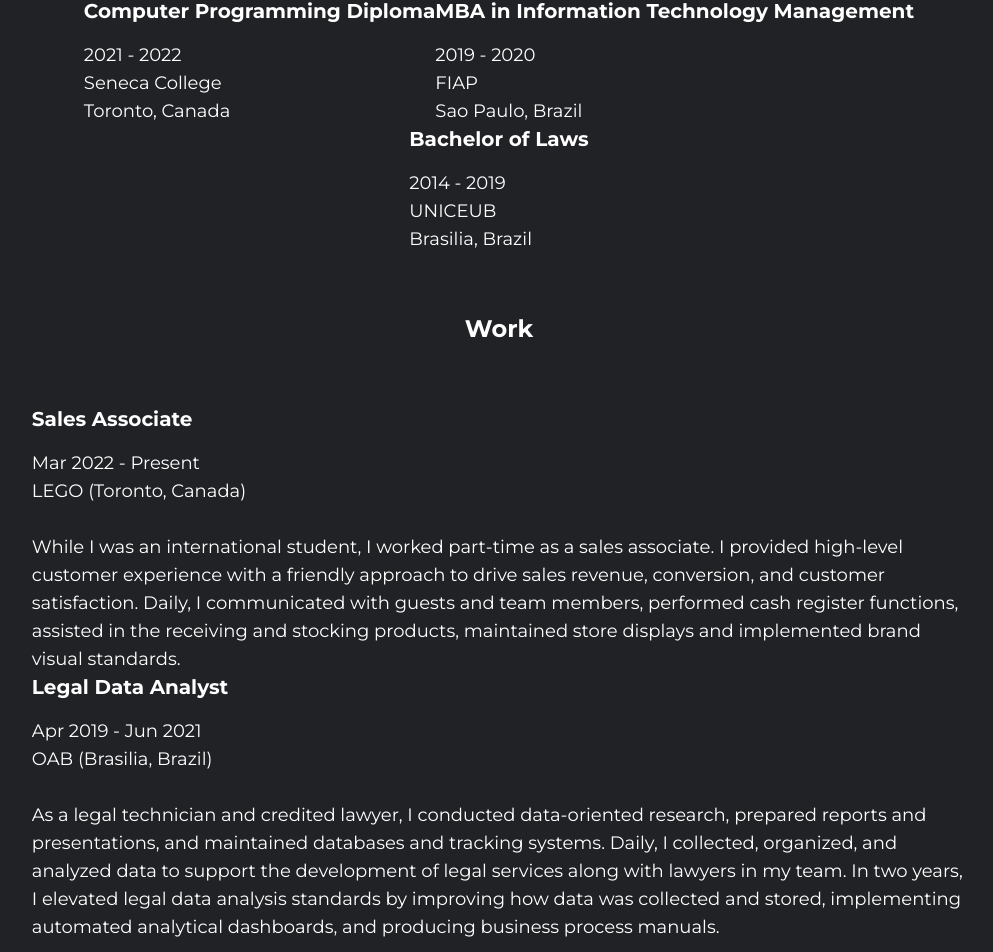
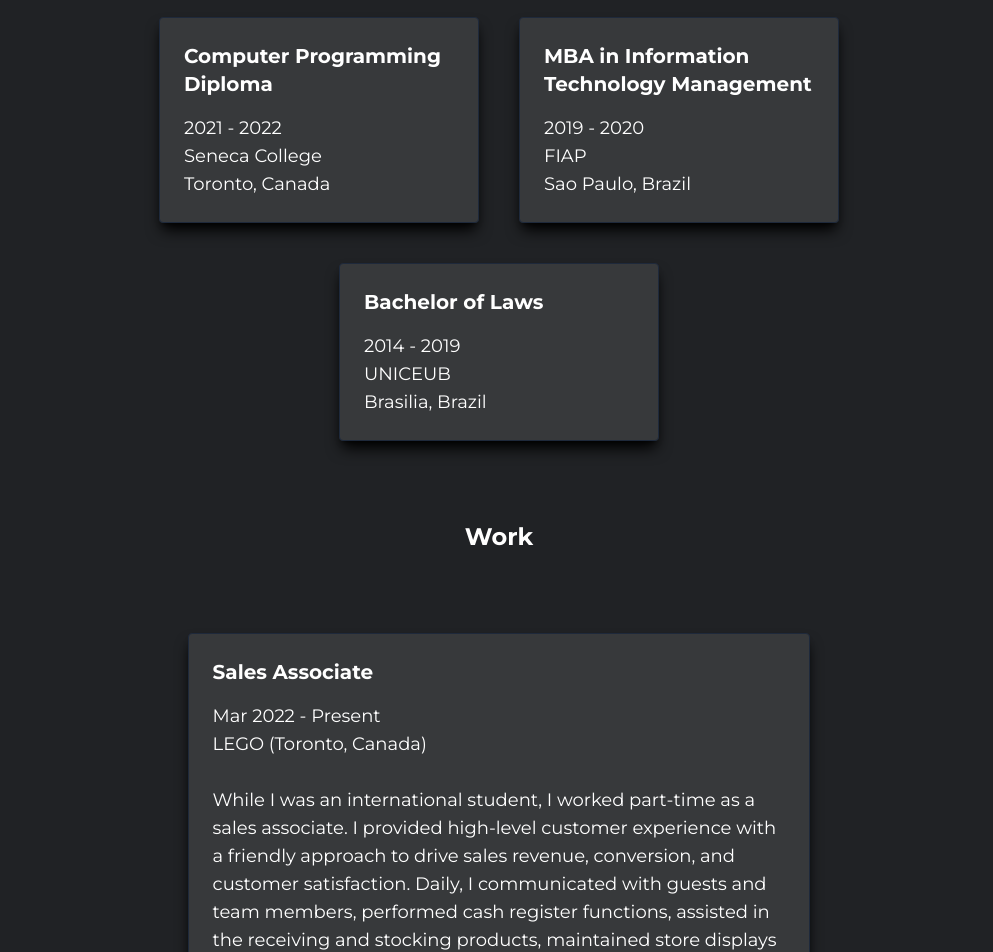
Before and after one commit to fmeneses-graca/my-website, a Next.js app: page / in a window 1280 px wide. Shown: the part 1935-2887 px from the top of the page, without its empty margins (181-1174 px from the left). Built offline with nearby package versions, Linux system fonts and the light colour scheme.

Commit message:
Change experience cards to new component style

```diff
--- a/components/experience.js
+++ b/components/experience.js
@@ -8,16 +8,16 @@ export default function Experience() {
             <h2>Education</h2>
 
             <div className="flex-container">
-                <Card title="Computer Programming Diploma" text={senecaCardText()} />
-                <Card title="MBA in Information Technology Management" text={fiapCardText()} />
-                <Card title="Bachelor of Laws" text={uniceubCardText()} />
+                <Card style="small-card" title="Computer Programming Diploma" text={senecaCardText()} />
+                <Card style="small-card" title="MBA in Information Technology Management" text={fiapCardText()} />
+                <Card style="small-card" title="Bachelor of Laws" text={uniceubCardText()} />
             </div>
 
             <h2>Work</h2>
 
             <div className="flex-container">
-                <Card title="Sales Associate" text={legoCardText()} />
-                <Card title="Legal Data Analyst" text={oabCardText()} />
+                <Card style="large-card" title="Sales Associate" text={legoCardText()} />
+                <Card style="large-card" title="Legal Data Analyst" text={oabCardText()} />
             </div>
         </div>
     )
```
